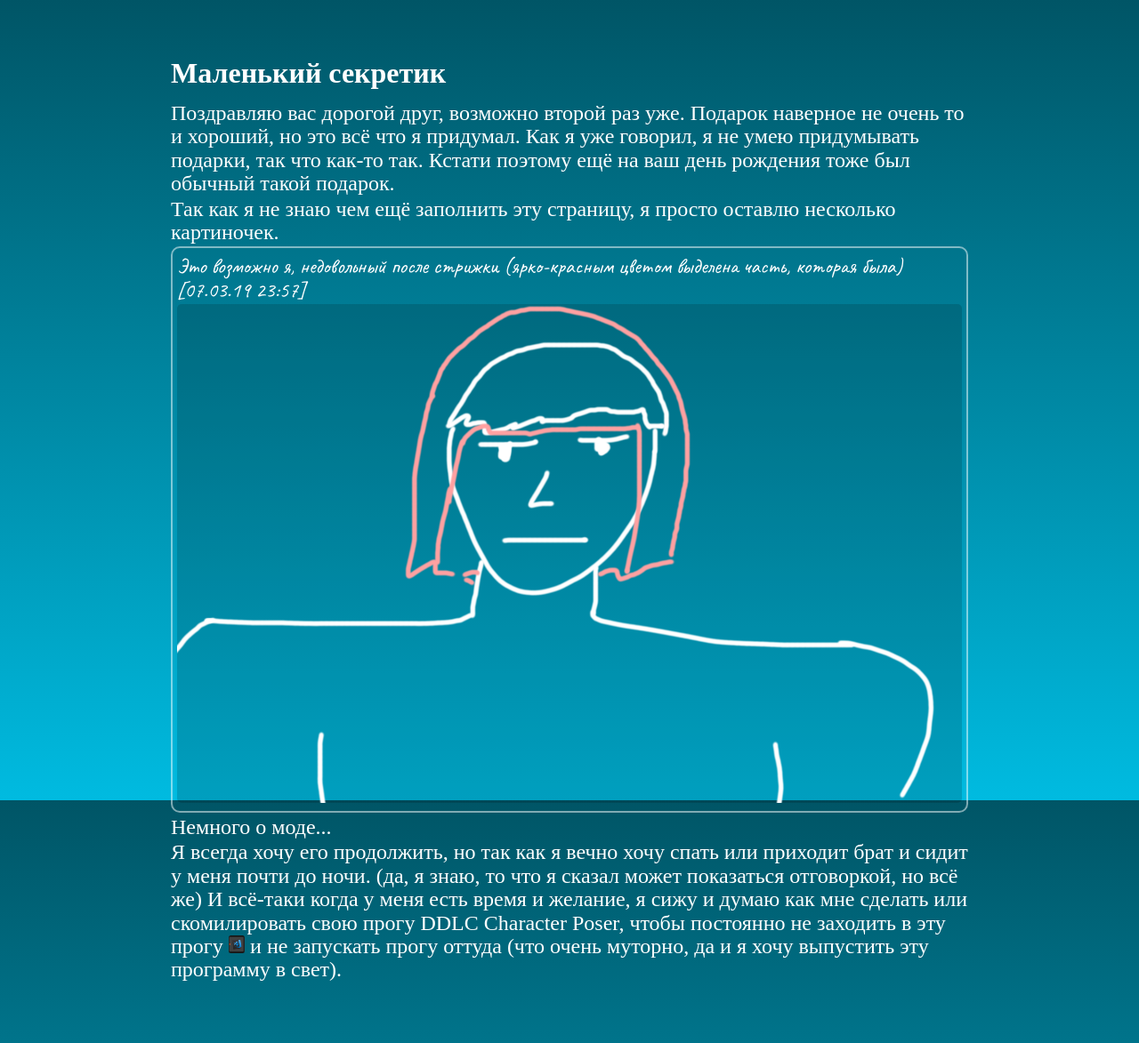
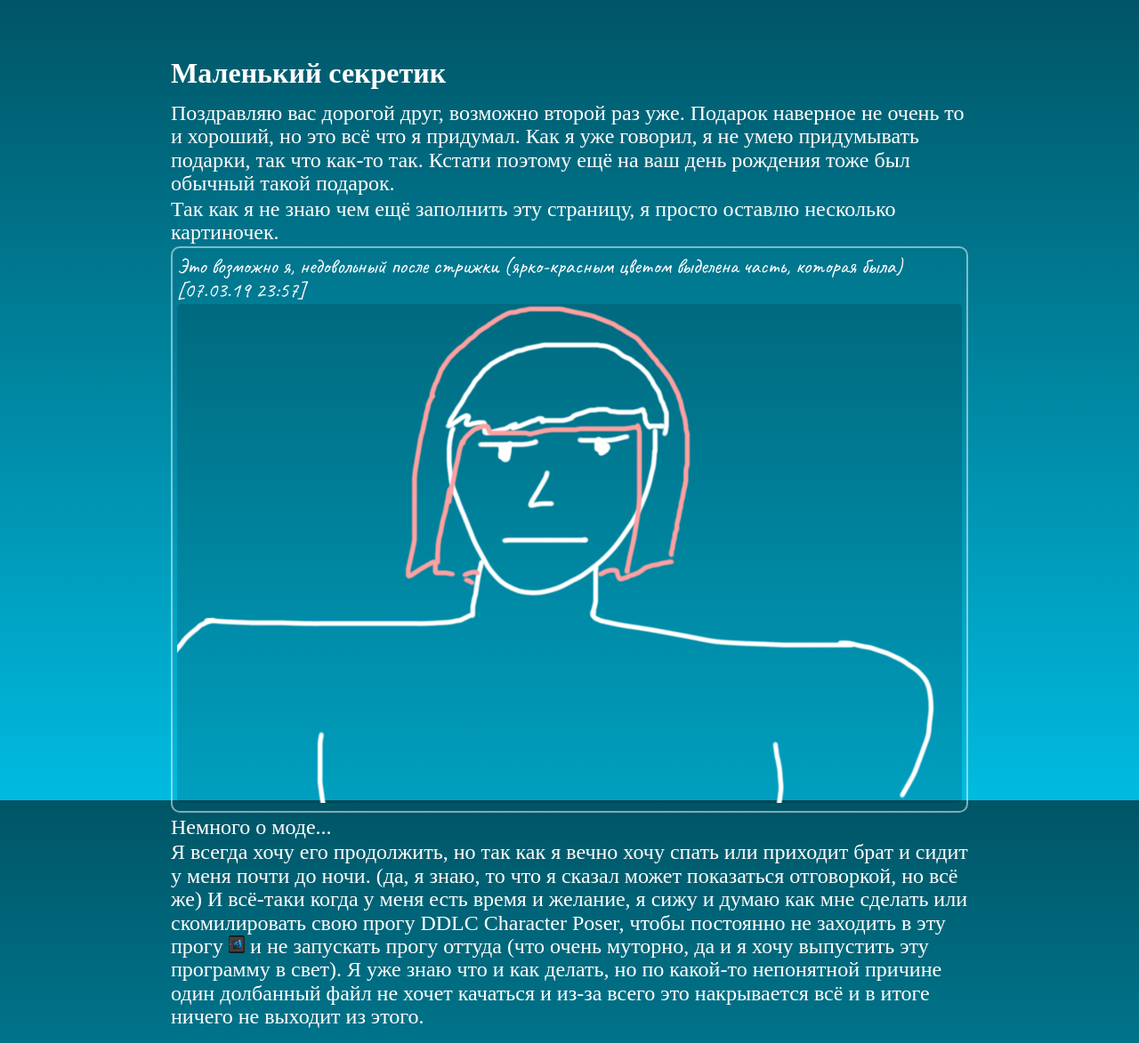
Before and after one commit to catink123/catink123.github.io, a Jekyll site: the page built from secret/index.html, in a window 1280 px wide. Shown: the whole page at 89% size. Built offline with Jekyll 4.4.1, drawn with Linux system fonts in a browser that asks for light colours; some web fonts are replaced; before the commit the page ends 1120 px from its top, so only the background shows below that.

Commit message:
Update index.html

```diff
--- a/secret/index.html
+++ b/secret/index.html
@@ -11,5 +11,5 @@ title: Секретик
         <img class="art" src="images/ceya.png">
     </div>
     <p>Немного о моде...</p>
-    <p>Я всегда хочу его продолжить, но так как я вечно хочу спать или приходит брат и сидит у меня почти до ночи. (да, я знаю, то что я сказал может показаться отговоркой, но всё же) И всё-таки когда у меня есть время и желание, я сижу и думаю как мне сделать или скомилировать свою прогу DDLC Character Poser, чтобы постоянно не заходить в эту прогу <img class="icon" src="images/ddlc-cp1.png"> и не запускать прогу оттуда (что очень муторно, да и я хочу выпустить эту программу в свет).</p>
+    <p>Я всегда хочу его продолжить, но так как я вечно хочу спать или приходит брат и сидит у меня почти до ночи. (да, я знаю, то что я сказал может показаться отговоркой, но всё же) И всё-таки когда у меня есть время и желание, я сижу и думаю как мне сделать или скомилировать свою прогу DDLC Character Poser, чтобы постоянно не заходить в эту прогу <img class="icon" src="images/ddlc-cp1.png"> и не запускать прогу оттуда (что очень муторно, да и я хочу выпустить эту программу в свет). Я уже знаю что и как делать, но по какой-то непонятной причине один долбанный файл не хочет качаться и из-за всего это накрывается всё и в итоге ничего не выходит из этого.</p>
 </div>
```
